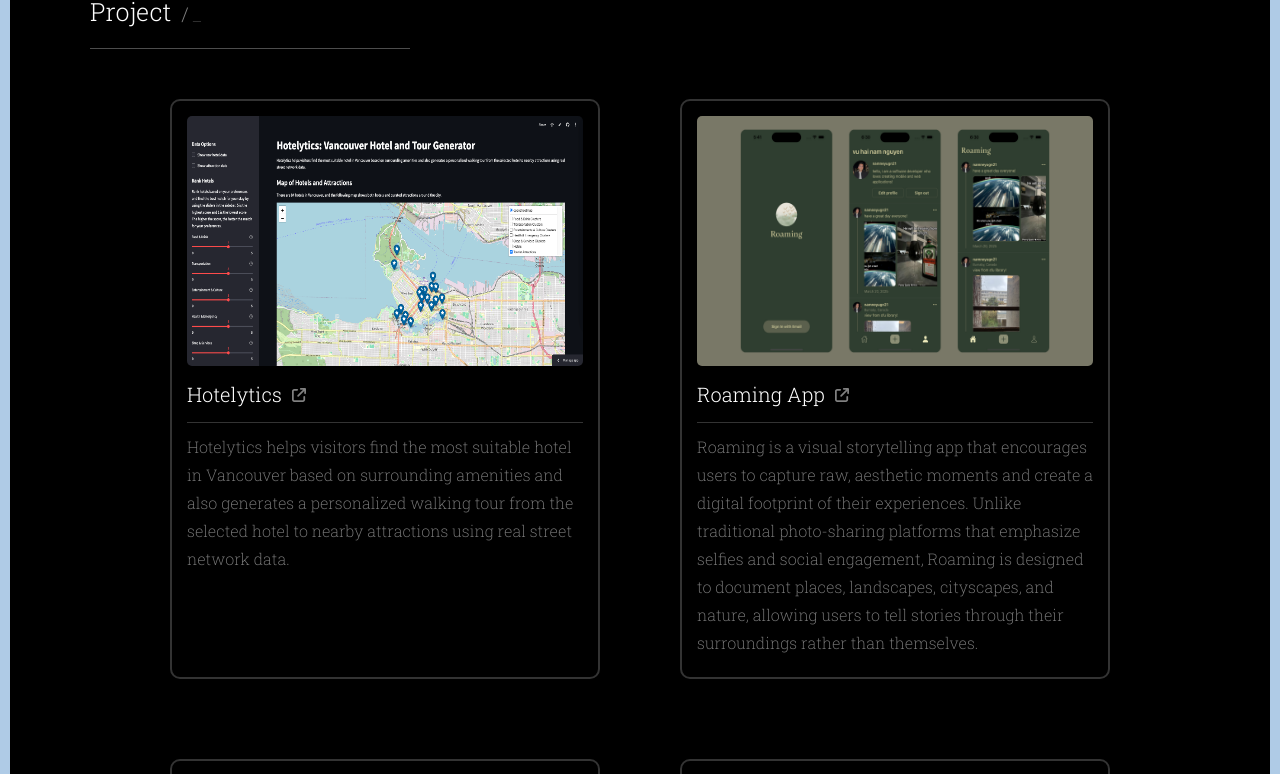
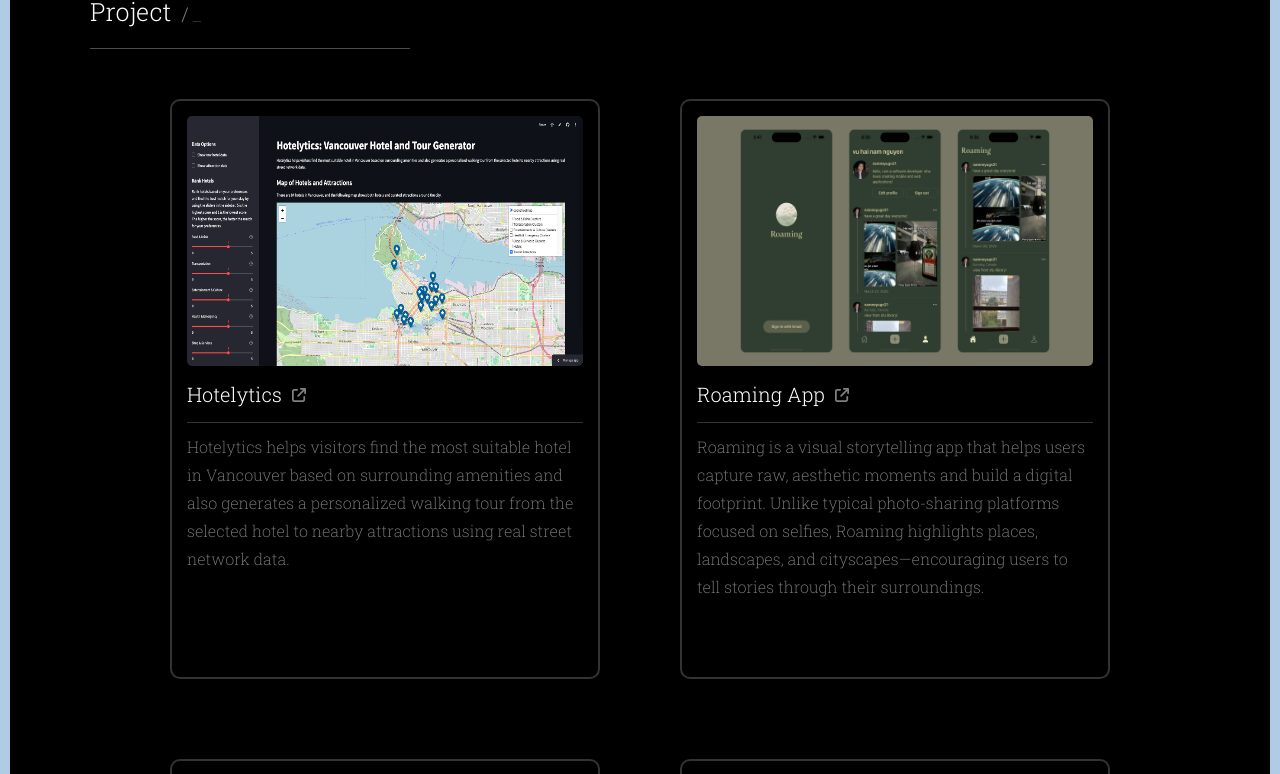
Before and after one commit to namneyugn21/namneyugn21.github.io, a React (Create React App) app: page / in a window 1280 px wide. Shown: the part 1994-2768 px from the top of the page. Built offline with nearby package versions, Linux system fonts and the light colour scheme; the HTML template or start-up script is replaced by a standard one; a web font is replaced by a local one.

Commit message:
Refactor hero section layout for improved structure; update project description for clarity; remove width constraint from resume button for better responsiveness

```diff
--- a/src/components/hero-section/hero-section.tsx
+++ b/src/components/hero-section/hero-section.tsx
@@ -33,7 +33,6 @@
                 <p style={{ paddingTop: '10px' }} className="roboto-slab-light">My name is Nam, and I am a computer science student at Simon Fraser University in Burnaby, British Columbia.</p>
                 <p style={{ paddingTop: '10px' }} className="roboto-slab-light">With a concentration in Information Systems and Programming Languages, I am passionate about web development and human-centered computing. I am currently seeking opportunities in software development.</p>
                 <p style={{ paddingTop: '10px' }} className="roboto-slab-light">Outside of classroom, I enjoy traveling and taking aesthetic pictures around the city of Vancouver!</p>
-            </div>
                 <div className="introduction_menu">
                     <ol className="introduction_menu-list">
                         <li className="roboto-slab-extra-light"><a href="#about" className="introduction_menu-item">about</a></li>
@@ -53,6 +52,7 @@
                         </div>
                     </ol>
                 </div>
+            </div>
             <BackgroundBeams />
         </div>
     );
--- a/src/components/project-section/project-section.tsx
+++ b/src/components/project-section/project-section.tsx
@@ -34,7 +34,7 @@
                     <ProjectCards images={Hotelytics} title="Hotelytics" description="Hotelytics helps visitors find the most suitable hotel in Vancouver based on surrounding amenities and also generates a personalized walking tour from the selected hotel to nearby attractions using real street network data." link="https://github.com/namneyugn21/Hotelytics" />
                 </div>
                 <div className="projects_tuple-index">
-                    <ProjectCards images={RoamingApp} title="Roaming App" description="Roaming is a visual storytelling app that encourages users to capture raw, aesthetic moments and create a digital footprint of their experiences. Unlike traditional photo-sharing platforms that emphasize selfies and social engagement, Roaming is designed to document places, landscapes, cityscapes, and nature, allowing users to tell stories through their surroundings rather than themselves." link="https://github.com/namneyugn21/Roaming-App" />
+                    <ProjectCards images={RoamingApp} title="Roaming App" description="Roaming is a visual storytelling app that helps users capture raw, aesthetic moments and build a digital footprint. Unlike typical photo-sharing platforms focused on selfies, Roaming highlights places, landscapes, and cityscapes—encouraging users to tell stories through their surroundings." link="https://github.com/namneyugn21/Roaming-App" />
                 </div>
                 <div className="projects_tuple-index">
                     <ProjectCards images={BMPViewer} title="BMP Image Viewer" description="BMP Image Editor is a Python GUI application for viewing and modifying BMP images. It allows users to adjust brightness, scale images with nearest-neighbor interpolation, and toggle RGB channels—all within a simple Tkinter interface." link="https://github.com/namneyugn21/BmpImageViewer" />
--- a/src/components/resume-section/resume-section.css
+++ b/src/components/resume-section/resume-section.css
@@ -137,7 +137,6 @@
   .resume__container-content-button {
     font-size: 12px;
     padding: 10px 15px;
-    width: 50%;
   }
   .resume__container-pfp-wrapper {
     flex-direction: column;
```
Lines whose indentation alone changed are shown as unchanged.
